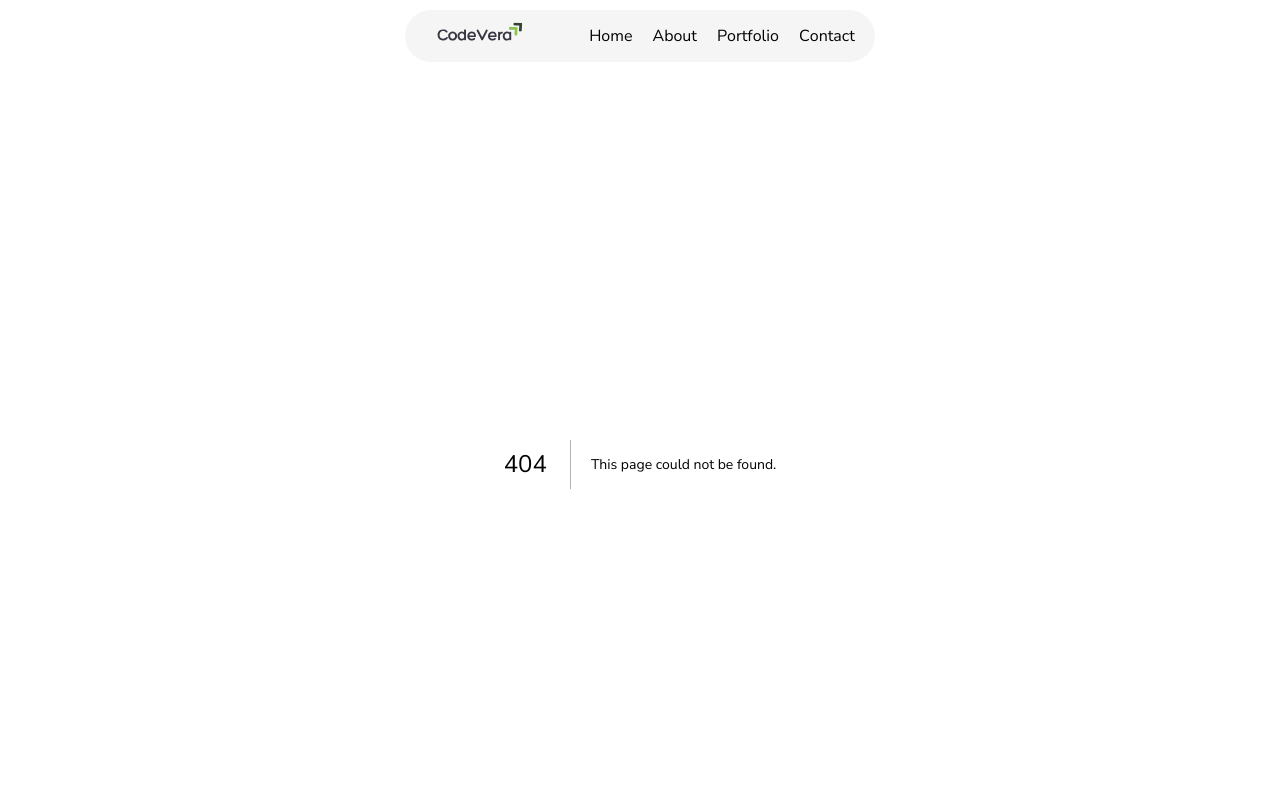
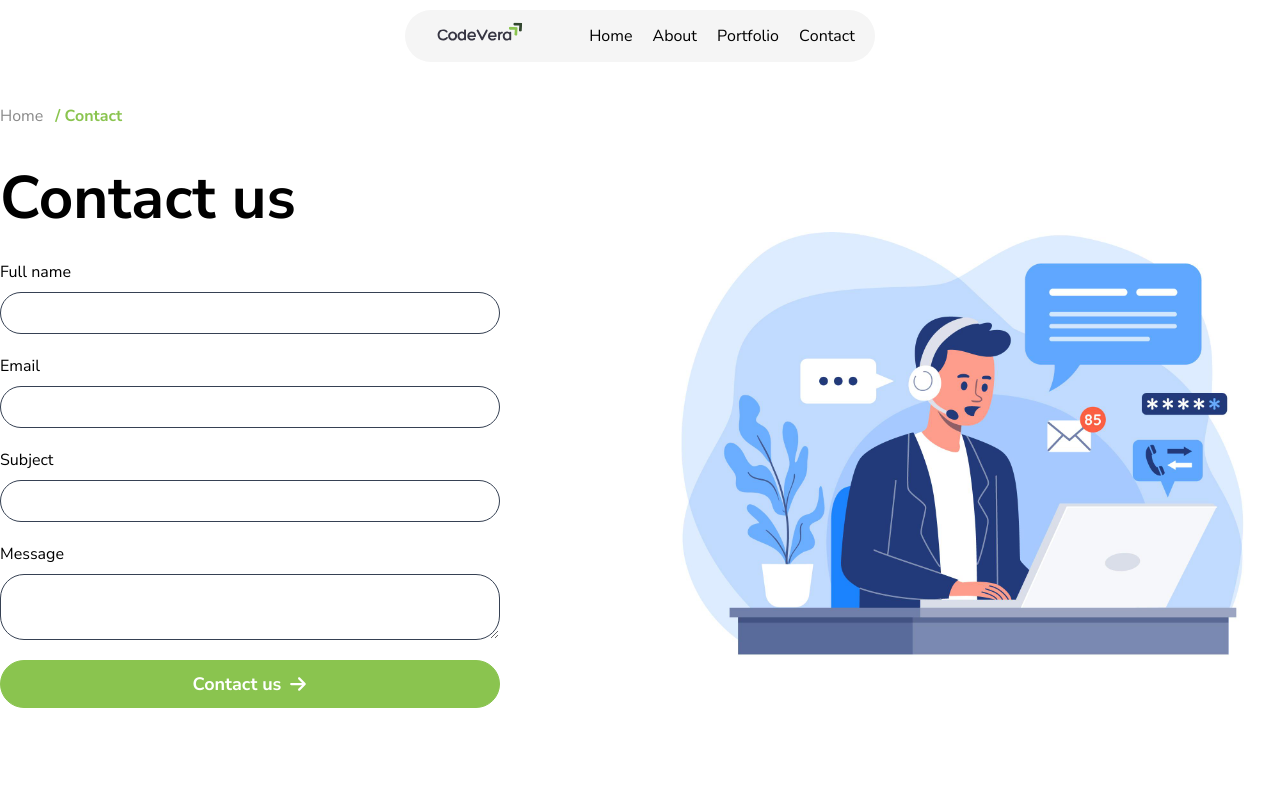
Before and after one commit to kamilaghayev/codevera-portfolio, a Next.js app: page /contact in a window 1280 px wide. Before the commit this address had no page. Shown: the top 800 px of the page. Built offline with nearby package versions, Linux system fonts and the light colour scheme; what @ant-design/nextjs-registry would draw is missing.

Commit message:
`feat: updated contact us section with link to contact button and refactored code`

```diff
--- /dev/null
+++ b/src/app-pages/contact/(form)/contact-us-form.jsx
@@ -0,0 +1,58 @@
+'use client'
+
+import { SendButton } from '@/components';
+
+const  BASE_URL = 'https://flow.cavidhuseynov.me/'
+const sendEmail = async (form) => {
+	const formData = new FormData(form);
+	const body = {
+		'fullName': formData.get('fullName'),
+		'email': formData.get('email'),
+		'subject': formData.get('subject'),
+		'comment': formData.get('comment')
+	}
+	try {
+		const response = await fetch(`${BASE_URL}/Contact/send-email`, {
+			method: 'POST',
+			body: JSON.stringify(body)
+		})
+
+		if (!response.ok) {
+
+		}
+
+		const data = await response.json();
+
+
+	} catch (error) {
+
+	}
+}
+export const ContactUsForm = () => {
+	const inputStyle = 'border border-gray-700 focus:border-primary-600 outline-none focus:outline-none p-2 rounded-3xl'
+	return (
+		<form className="" onSubmit={sendEmail}>
+			<h1 className='text-6xl font-semibold lg:pt-7 lg:pb-5'>Contact us</h1>
+
+			<div className='flex flex-col gap-5 max-w-[500px] pt-3'>
+				<div className='flex flex-col gap-2'>
+					<label htmlFor='fullName'>Full name</label>
+					<input type="text" id='fullName' className={inputStyle} required/>
+				</div>
+				<div className='flex flex-col gap-2'>
+					<label htmlFor='email'>Email</label>
+					<input type="email" id='email' className={inputStyle} required/>
+				</div>
+				<div className='flex flex-col gap-2'>
+					<label htmlFor='subject'>Subject</label>
+					<input type="text" id='subject' className={inputStyle} required/>
+				</div>
+				<div className='flex flex-col gap-2'>
+					<label htmlFor='comment'>Message</label>
+					<textarea id='comment' className={inputStyle} required/>
+				</div>
+				<SendButton type="submit"/>
+			</div>
+		</form>
+	)
+}
--- /dev/null
+++ b/src/app-pages/contact/index.jsx
@@ -0,0 +1,18 @@
+import { CurrentPath } from '@/components'
+import { ContactUsForm } from './(form)/contact-us-form'
+import Image from 'next/image'
+
+export const ContactPage = () => {
+	return (
+		<div className='container-center'>
+			<CurrentPath customLastPath={"Contact"}/>
+
+			<div className='w-full grid lg:grid-cols-2 pt-3'>
+				<ContactUsForm/>
+				<div className='relative w-full aspect-square'>
+					<Image src={'/jpg/contact-us.jpg'} alt='Contact us' fill/>
+				</div>
+			</div>
+		</div>
+	)
+}
--- a/src/app-pages/home/_sections/contact-us.jsx
+++ b/src/app-pages/home/_sections/contact-us.jsx
@@ -1,8 +1,11 @@
 import React from 'react'
 import Image from 'next/image'
 import { ContactButton } from '@/components'
+import Link from 'next/link'
+import { getUrls } from '@/config/url.config'
 
 export const ContactUs = () => {
+    const urls = getUrls()
     return (
         <section id='contact' aria-labelledby='contact-us'>
             <div className='container-center flex flex-col gap-6 sm:gap-10 lg:gap-14'>
@@ -14,7 +17,9 @@ export const ContactUs = () => {
                             <h3 className='text-lg sm:text-xl lg:text-2xl font-semibold'>(+994) 77 777 77 77</h3>
                             <p className='text-sm sm:text-base lg:text-lg'>If you have any ideas or projects in mind, call us. We will make them happen as soon as possible.</p>
                         </div>
-                    <ContactButton />
+                        <Link href={urls.contactUs()}>
+                            <ContactButton/>
+                        </Link>
                     </div>
                 </div>
             </div>
--- a/src/app-pages/index.js
+++ b/src/app-pages/index.js
@@ -2,9 +2,10 @@
 import { HomePage } from './home';
 import { PortfolioPage } from './portfolio';
 import { AboutPage } from './about';
-
+import { ContactPage } from './contact';
 export {
 	HomePage,
 	PortfolioPage,
 	AboutPage,
+	ContactPage
 }
--- /dev/null
+++ b/src/app/contact/page.jsx
@@ -0,0 +1,7 @@
+import { ContactPage } from '@/app-pages';
+
+export default function Contact() {
+	return (
+		<ContactPage/>
+	)
+}
--- a/src/app/globals.css
+++ b/src/app/globals.css
@@ -18,10 +18,15 @@ body {
     padding: 0;
     margin: 0;
     text-decoration: none;
+    scroll-margin-top: 80px;
     scroll-behavior: smooth;
 }
 html {
+    scroll-margin-top: 80px;
     scroll-behavior: smooth;
+}
+section {
+    scroll-margin-top: 80px;
 }
 .container-center {
     @apply max-sm:w-full sm:container mx-auto px-2.5 xs-2:px-4 sm:p-0;
--- a/src/components/buttons/contact-button.jsx
+++ b/src/components/buttons/contact-button.jsx
@@ -2,9 +2,9 @@ import React from 'react'
 import { Button } from 'antd'
 import { FaArrowRight } from "react-icons/fa6";
 
-export const ContactButton = () => {
+export const ContactButton = (props) => {
   return (
-    <Button variant='solid' style={{ backgroundColor: '#8ac44f', borderColor: '#8ac44f', color: '#fff' }} className='w-full flex items-center gap-4 max-w-[300px] min-h-10 sm:min-h-11 lg:min-h-12 !rounded-4xl !text-base sm:!text-[17px] lg:!text-lg !font-semibold group' >
+    <Button variant='solid' style={{ backgroundColor: '#8ac44f', borderColor: '#8ac44f', color: '#fff' }} className='w-full flex items-center gap-4 max-w-[300px] min-h-10 sm:min-h-11 lg:min-h-12 !rounded-4xl !text-base sm:!text-[17px] lg:!text-lg !font-semibold group' {...props}>
       Contact us
       <FaArrowRight className='group-hover:translate-x-2 transition-transform' />
     </Button>
--- a/src/components/buttons/index.js
+++ b/src/components/buttons/index.js
@@ -1,8 +1,10 @@
 
 import { MoreButton } from "./more-button";
 import { ContactButton } from "./contact-button";
+import { SendButton } from './send-button';
 
 export {
     MoreButton,
-    ContactButton
+    ContactButton,
+    SendButton
 }
--- /dev/null
+++ b/src/components/buttons/send-button.jsx
@@ -0,0 +1,11 @@
+import { Button } from 'antd'
+import { FaArrowRight } from "react-icons/fa6";
+
+export const SendButton = (props) => {
+	return (
+		<Button variant='solid' style={{ backgroundColor: '#8ac44f', borderColor: '#8ac44f', color: '#fff' }} className='w-full flex items-center gap-4 flex-1 min-h-10 sm:min-h-11 lg:min-h-12 !rounded-4xl !text-base sm:!text-[17px] lg:!text-lg !font-semibold group' {...props}>
+			Contact us
+			<FaArrowRight className='group-hover:translate-x-2 transition-transform' />
+		</Button>
+	)
+}
--- a/src/components/current-path/index.jsx
+++ b/src/components/current-path/index.jsx
@@ -3,10 +3,10 @@ import React from 'react'
 import { usePathname } from 'next/navigation'
 import Link from 'next/link'
 
-export const CurrentPath = () => {
+export const CurrentPath = ({customLastPath}) => {
     const pathname = usePathname()
     const path = pathname.split('/').filter(Boolean)
-    const lastPath = path[path.length - 1].charAt(0).toUpperCase() + path[path.length - 1].slice(1)
+    const lastPath = customLastPath ?? path[path.length - 1].charAt(0).toUpperCase() + path[path.length - 1].slice(1)
     console.log(pathname);
   return (
     <section aria-labelledby='our-projects' id='portfolio'>
--- a/src/config/url.config.js
+++ b/src/config/url.config.js
@@ -12,6 +12,7 @@ export const APP_URLS = {
 	about: (url = '', queryParams = {}) => APP_URLS.ROOT(`#about${url}`, queryParams),
 	portfolio: (url ='', queryParams = {}) => APP_URLS.ROOT(`#portfolio${url}`, queryParams),
 	contact: (url = '', queryParams = {}) => APP_URLS.ROOT(`#contact${url}`, queryParams),
+	contactUs: (url = '', queryParams = {}) => APP_URLS.ROOT(`/contact${url}`, queryParams),
 }
 
 export const getUrls = () => APP_URLS;
```
Also changed, not shown: public/jpg/contact-us.jpg (added). Lines whose indentation alone changed are shown as unchanged.
